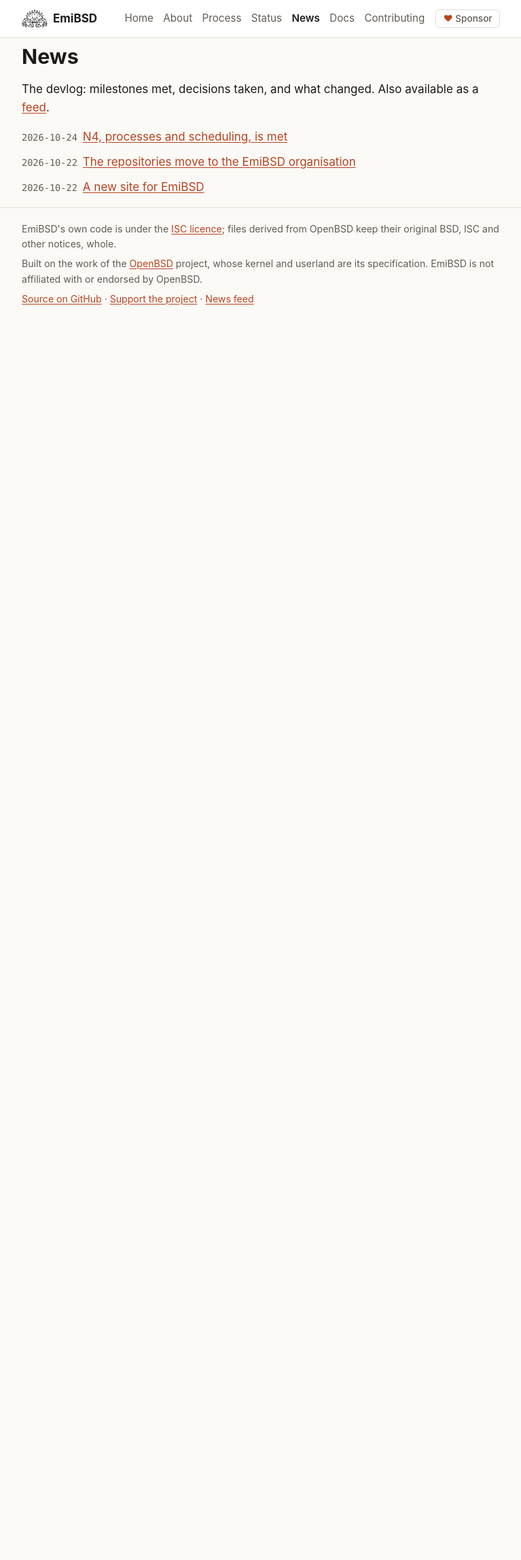
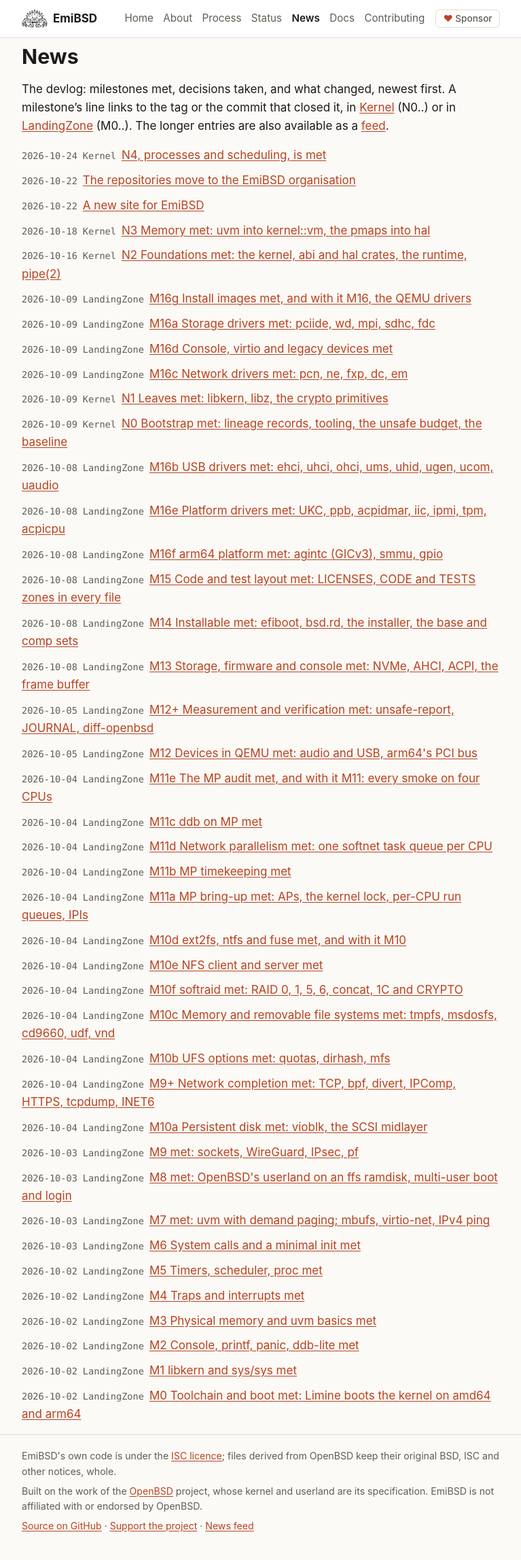
Before and after one commit to EmiBSD/Portal, a Jekyll site: the page built from news/index.md, in a window 1280 px wide. Shown: the whole page at 68% size, without its empty margins (256-1023 px from the left). Built offline with Jekyll 4.4.1, drawn with Linux system fonts in a browser that asks for light colours; before the commit the page ends 900 px from its top, so only the background shows below that.

Commit message:
news: one data file for the devlog, with the milestones of both repositories
The news lists on the home page and on /news/ now read _data/news.json
through _includes/news-list.html: the home page shows the latest five
entries, /news/ all of them, sorted by date, newest first. An entry
either names a post (its title and URL come from the post) or carries
its own title and URL. The milestones of LandingZone (M0 to M16g) and
Kernel (N0 to N4) are entries too, dated by the commit or tag that
closed them and linking to it. README.md documents the fields.

Co-Authored-By: Claude Fable 5.1 <noreply@anthropic.com>

```diff
--- /dev/null
+++ b/_data/news.json
@@ -0,0 +1,43 @@
+[
+  {"date": "2026-10-24T02:00:37-03:00", "repo": "Kernel", "post": "n4-met"},
+  {"date": "2026-10-22T17:00:00-03:00", "post": "the-emibsd-organisation"},
+  {"date": "2026-10-22T00:00:00-03:00", "post": "a-new-site"},
+  {"date": "2026-10-18T12:25:14-03:00", "repo": "Kernel", "title": "N3 Memory met: uvm into kernel::vm, the pmaps into hal", "url": "https://github.com/EmiBSD/Kernel/releases/tag/n3-memory"},
+  {"date": "2026-10-16T22:38:19-03:00", "repo": "Kernel", "title": "N2 Foundations met: the kernel, abi and hal crates, the runtime, pipe(2)", "url": "https://github.com/EmiBSD/Kernel/releases/tag/n2-foundations"},
+  {"date": "2026-10-09T22:07:54-03:00", "repo": "LandingZone", "title": "M16g Install images met, and with it M16, the QEMU drivers", "url": "https://github.com/EmiBSD/LandingZone/commit/14920801"},
+  {"date": "2026-10-09T20:00:38-03:00", "repo": "LandingZone", "title": "M16a Storage drivers met: pciide, wd, mpi, sdhc, fdc", "url": "https://github.com/EmiBSD/LandingZone/commit/6e866cbd"},
+  {"date": "2026-10-09T17:26:36-03:00", "repo": "LandingZone", "title": "M16d Console, virtio and legacy devices met", "url": "https://github.com/EmiBSD/LandingZone/commit/d87bf299"},
+  {"date": "2026-10-09T13:21:57-03:00", "repo": "LandingZone", "title": "M16c Network drivers met: pcn, ne, fxp, dc, em", "url": "https://github.com/EmiBSD/LandingZone/commit/02f407d3"},
+  {"date": "2026-10-09T09:32:41-03:00", "repo": "Kernel", "title": "N1 Leaves met: libkern, libz, the crypto primitives", "url": "https://github.com/EmiBSD/Kernel/releases/tag/n1-leaves"},
+  {"date": "2026-10-09T04:31:58-03:00", "repo": "Kernel", "title": "N0 Bootstrap met: lineage records, tooling, the unsafe budget, the baseline", "url": "https://github.com/EmiBSD/Kernel/releases/tag/n0-bootstrap"},
+  {"date": "2026-10-08T23:09:28-03:00", "repo": "LandingZone", "title": "M16b USB drivers met: ehci, uhci, ohci, ums, uhid, ugen, ucom, uaudio", "url": "https://github.com/EmiBSD/LandingZone/commit/f5985f1d"},
+  {"date": "2026-10-08T19:20:55-03:00", "repo": "LandingZone", "title": "M16e Platform drivers met: UKC, ppb, acpidmar, iic, ipmi, tpm, acpicpu", "url": "https://github.com/EmiBSD/LandingZone/commit/2466c227"},
+  {"date": "2026-10-08T14:55:08-03:00", "repo": "LandingZone", "title": "M16f arm64 platform met: agintc (GICv3), smmu, gpio", "url": "https://github.com/EmiBSD/LandingZone/commit/12e9da27"},
+  {"date": "2026-10-08T11:32:45-03:00", "repo": "LandingZone", "title": "M15 Code and test layout met: LICENSES, CODE and TESTS zones in every file", "url": "https://github.com/EmiBSD/LandingZone/commit/50a816bd"},
+  {"date": "2026-10-08T02:22:56-03:00", "repo": "LandingZone", "title": "M14 Installable met: efiboot, bsd.rd, the installer, the base and comp sets", "url": "https://github.com/EmiBSD/LandingZone/commit/b1a4f038"},
+  {"date": "2026-10-08T00:06:35-03:00", "repo": "LandingZone", "title": "M13 Storage, firmware and console met: NVMe, AHCI, ACPI, the frame buffer", "url": "https://github.com/EmiBSD/LandingZone/commit/a84d154f"},
+  {"date": "2026-10-05T04:43:58-03:00", "repo": "LandingZone", "title": "M12+ Measurement and verification met: unsafe-report, JOURNAL, diff-openbsd", "url": "https://github.com/EmiBSD/LandingZone/commit/6836684c"},
+  {"date": "2026-10-05T04:09:08-03:00", "repo": "LandingZone", "title": "M12 Devices in QEMU met: audio and USB, arm64's PCI bus", "url": "https://github.com/EmiBSD/LandingZone/commit/9994806b"},
+  {"date": "2026-10-04T22:40:21-03:00", "repo": "LandingZone", "title": "M11e The MP audit met, and with it M11: every smoke on four CPUs", "url": "https://github.com/EmiBSD/LandingZone/commit/fb26a931"},
+  {"date": "2026-10-04T17:54:56-03:00", "repo": "LandingZone", "title": "M11c ddb on MP met", "url": "https://github.com/EmiBSD/LandingZone/commit/23d46ae2"},
+  {"date": "2026-10-04T17:52:05-03:00", "repo": "LandingZone", "title": "M11d Network parallelism met: one softnet task queue per CPU", "url": "https://github.com/EmiBSD/LandingZone/commit/c3bee3c0"},
+  {"date": "2026-10-04T17:30:37-03:00", "repo": "LandingZone", "title": "M11b MP timekeeping met", "url": "https://github.com/EmiBSD/LandingZone/commit/8f0bd352"},
+  {"date": "2026-10-04T16:57:05-03:00", "repo": "LandingZone", "title": "M11a MP bring-up met: APs, the kernel lock, per-CPU run queues, IPIs", "url": "https://github.com/EmiBSD/LandingZone/commit/4a86c4ac"},
+  {"date": "2026-10-04T15:56:30-03:00", "repo": "LandingZone", "title": "M10d ext2fs, ntfs and fuse met, and with it M10", "url": "https://github.com/EmiBSD/LandingZone/commit/7d89a829"},
+  {"date": "2026-10-04T13:41:40-03:00", "repo": "LandingZone", "title": "M10e NFS client and server met", "url": "https://github.com/EmiBSD/LandingZone/commit/3a2f81b2"},
+  {"date": "2026-10-04T11:43:56-03:00", "repo": "LandingZone", "title": "M10f softraid met: RAID 0, 1, 5, 6, concat, 1C and CRYPTO", "url": "https://github.com/EmiBSD/LandingZone/commit/72f81399"},
+  {"date": "2026-10-04T09:45:34-03:00", "repo": "LandingZone", "title": "M10c Memory and removable file systems met: tmpfs, msdosfs, cd9660, udf, vnd", "url": "https://github.com/EmiBSD/LandingZone/commit/977aab3d"},
+  {"date": "2026-10-04T08:04:32-03:00", "repo": "LandingZone", "title": "M10b UFS options met: quotas, dirhash, mfs", "url": "https://github.com/EmiBSD/LandingZone/commit/06477e34"},
+  {"date": "2026-10-04T06:53:37-03:00", "repo": "LandingZone", "title": "M9+ Network completion met: TCP, bpf, divert, IPComp, HTTPS, tcpdump, INET6", "url": "https://github.com/EmiBSD/LandingZone/commit/c2753655"},
+  {"date": "2026-10-04T06:26:16-03:00", "repo": "LandingZone", "title": "M10a Persistent disk met: vioblk, the SCSI midlayer", "url": "https://github.com/EmiBSD/LandingZone/commit/f44a414b"},
+  {"date": "2026-10-03T22:18:50-03:00", "repo": "LandingZone", "title": "M9 met: sockets, WireGuard, IPsec, pf", "url": "https://github.com/EmiBSD/LandingZone/commit/4c17194a"},
+  {"date": "2026-10-03T18:29:47-03:00", "repo": "LandingZone", "title": "M8 met: OpenBSD's userland on an ffs ramdisk, multi-user boot and login", "url": "https://github.com/EmiBSD/LandingZone/commit/8ae76166"},
+  {"date": "2026-10-03T12:33:06-03:00", "repo": "LandingZone", "title": "M7 met: uvm with demand paging; mbufs, virtio-net, IPv4 ping", "url": "https://github.com/EmiBSD/LandingZone/commit/fb3e637d"},
+  {"date": "2026-10-03T00:21:11-03:00", "repo": "LandingZone", "title": "M6 System calls and a minimal init met", "url": "https://github.com/EmiBSD/LandingZone/commit/494a5979"},
+  {"date": "2026-10-02T22:16:16-03:00", "repo": "LandingZone", "title": "M5 Timers, scheduler, proc met", "url": "https://github.com/EmiBSD/LandingZone/commit/1ecf80eb"},
+  {"date": "2026-10-02T19:19:04-03:00", "repo": "LandingZone", "title": "M4 Traps and interrupts met", "url": "https://github.com/EmiBSD/LandingZone/commit/d2ec8581"},
+  {"date": "2026-10-02T13:48:41-03:00", "repo": "LandingZone", "title": "M3 Physical memory and uvm basics met", "url": "https://github.com/EmiBSD/LandingZone/commit/eed7f11b"},
+  {"date": "2026-10-02T09:22:45-03:00", "repo": "LandingZone", "title": "M2 Console, printf, panic, ddb-lite met", "url": "https://github.com/EmiBSD/LandingZone/commit/e35eb3f5"},
+  {"date": "2026-10-02T07:42:29-03:00", "repo": "LandingZone", "title": "M1 libkern and sys/sys met", "url": "https://github.com/EmiBSD/LandingZone/commit/8a34cc0f"},
+  {"date": "2026-10-02T06:21:01-03:00", "repo": "LandingZone", "title": "M0 Toolchain and boot met: Limine boots the kernel on amd64 and arm64", "url": "https://github.com/EmiBSD/LandingZone/commit/fdc1f5ce"}
+]
--- /dev/null
+++ b/_includes/news-list.html
@@ -0,0 +1,15 @@
+{%- assign items = site.data.news | sort: "date" | reverse -%}
+{%- if include.limit -%}{%- assign items = items | slice: 0, include.limit -%}{%- endif -%}
+<ul class="post-list">
+{%- for item in items %}
+  {%- if item.post -%}
+    {%- assign post = site.posts | where: "slug", item.post | first -%}
+    {%- assign title = post.title -%}
+    {%- assign href = post.url | relative_url -%}
+  {%- else -%}
+    {%- assign title = item.title -%}
+    {%- assign href = item.url -%}
+  {%- endif %}
+  <li><time datetime="{{ item.date }}">{{ item.date | slice: 0, 10 }}</time>{% if item.repo %}<span class="repo">{{ item.repo }}</span>{% endif %}<a href="{{ href }}">{{ title }}</a></li>
+{%- endfor %}
+</ul>
--- a/assets/css/site.css
+++ b/assets/css/site.css
@@ -262,6 +262,7 @@ a.button.ghost:hover { background: transparent; border-color: var(--muted); }
 .post-list { list-style: none; padding: 0; margin: 0 0 1rem; }
 .post-list li { margin: 0 0 0.6rem; }
 .post-list time { color: var(--muted); font-family: var(--mono); font-size: 0.85rem; margin-right: 0.5rem; }
+.post-list .repo { color: var(--muted); font-family: var(--mono); font-size: 0.85rem; margin-right: 0.5rem; }
 .post-meta { color: var(--muted); font-size: 0.9rem; margin: 0; }
 
 /* Status */
--- a/news/index.md
+++ b/news/index.md
@@ -4,11 +4,9 @@ description: The EmiBSD devlog - milestones, decisions and what changed.
 ---
 # News
 
-The devlog: milestones met, decisions taken, and what changed. Also available as a
+The devlog: milestones met, decisions taken, and what changed, newest first. A milestone's
+line links to the tag or the commit that closed it, in [Kernel]({{ site.repo }}) (N0..) or in
+[LandingZone]({{ site.repo_lz }}) (M0..). The longer entries are also available as a
 [feed]({{ '/news/feed.xml' | relative_url }}).
 
-<ul class="post-list">
-{% for post in site.posts %}
-  <li><time datetime="{{ post.date | date_to_xmlschema }}">{{ post.date | date: "%Y-%m-%d" }}</time><a href="{{ post.url | relative_url }}">{{ post.title }}</a></li>
-{% endfor %}
-</ul>
+{% include news-list.html %}
```
Also changed, not shown: index.md (+1 -5 lines), README.md.
